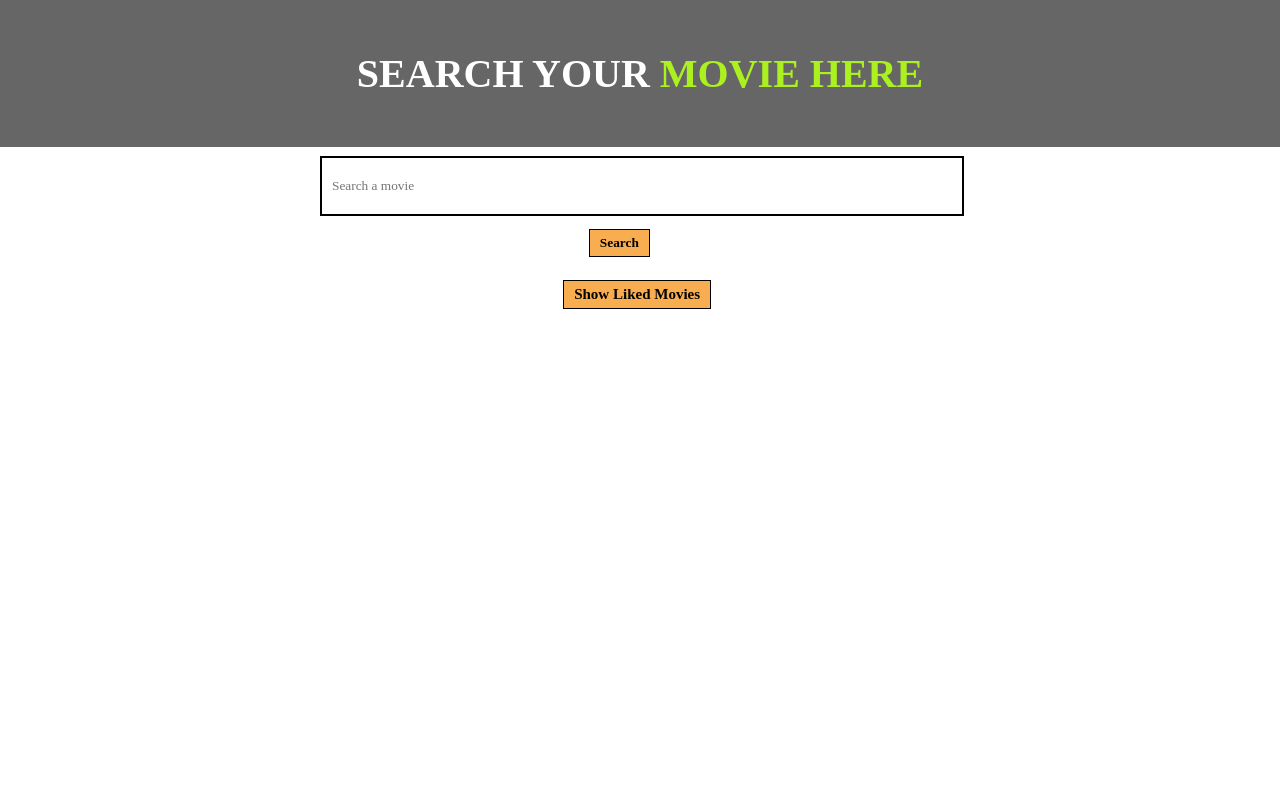
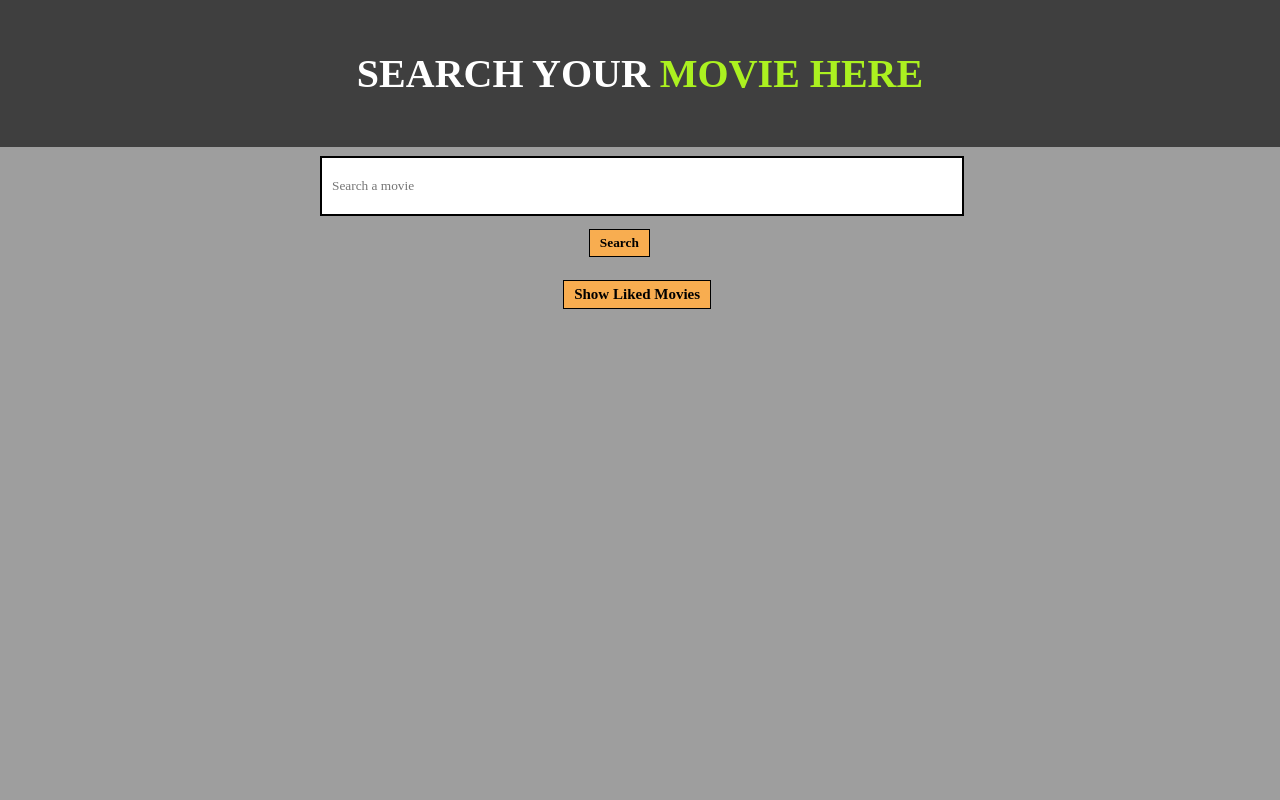
Before and after one commit to Anibca/movie-finder, a plain HTML site: page index.html in a window 1280 px wide. Shown: the top 800 px of the page. Drawn offline with Linux system fonts and the light colour scheme; the site is published under a folder, as on GitHub Pages, so addresses that start at the root find nothing.

Commit message:
Update style.css

```diff
--- a/style.css
+++ b/style.css
@@ -4,7 +4,7 @@ body {
     width: auto;
     background-repeat: contain;
     background-size: cover;
-    background-image: url("/movies.jpeg");
+    background-image: url("movies.jpeg");
   }
   /* header div */
   .container {
```
